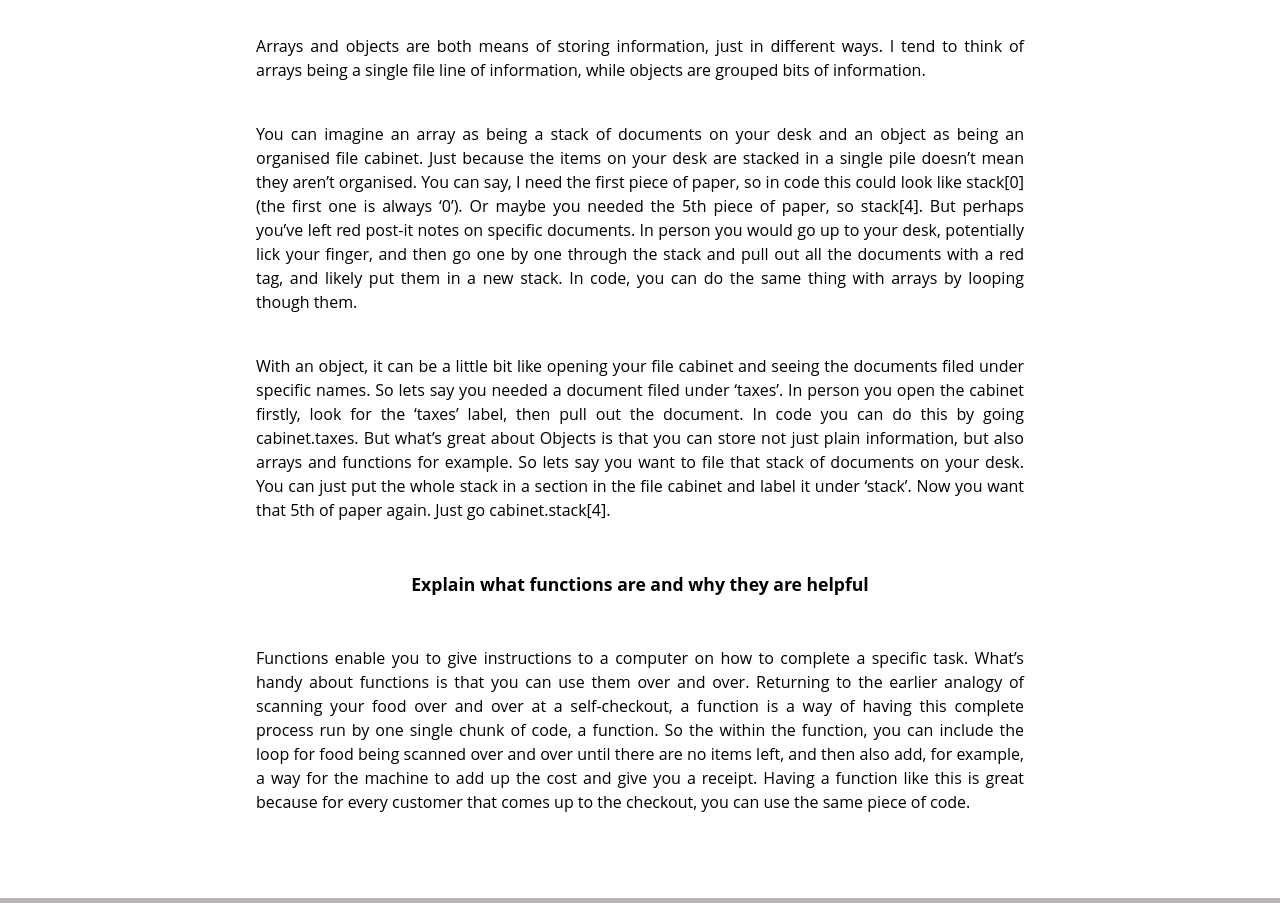
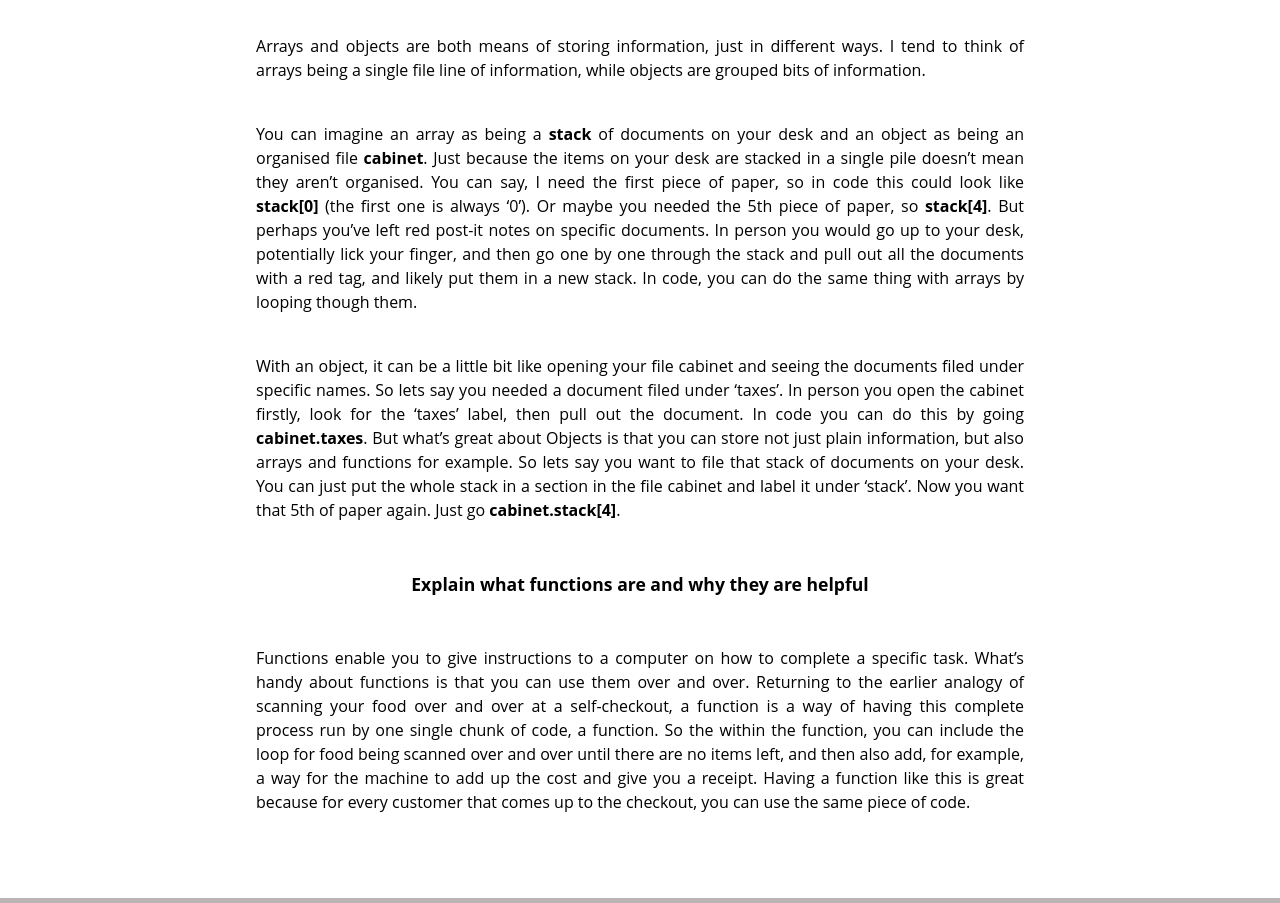
Before and after one commit to alvaro-hudson/alvaro-hudson.github.io, a plain HTML site: page blog/javascript-dom.html in a window 1280 px wide. Shown: the part 1920-2823 px from the top of the page. Drawn offline with Linux system fonts and the light colour scheme.

```diff
--- a/blog/javascript-dom.html
+++ b/blog/javascript-dom.html
@@ -41,8 +41,8 @@
 
       <h4>Explain the difference between accessing data from arrays and objects</h4>
       <p>Arrays and objects are both means of storing information, just in different ways. I tend to think of arrays being a single file line of information, while objects are grouped bits of information.</p>
-      <p>You can imagine an array as being a stack of documents on your desk and an object as being an organised file cabinet. Just because the items on your desk are stacked in a single pile doesn’t mean they aren’t organised. You can say, I need the first piece of paper, so in code this could look like stack[0] (the first one is always ‘0’). Or maybe you needed the 5th piece of paper, so stack[4]. But perhaps you’ve left red post-it notes on specific documents. In person you would go up to your desk, potentially lick your finger, and then go one by one through the stack and pull out all the documents with a red tag, and likely put them in a new stack. In code, you can do the same thing with arrays by looping though them.</p>
-      <p>With an object, it can be a little bit like opening your file cabinet and seeing the documents filed under specific names. So lets say you needed a document filed under ‘taxes’. In person you open the cabinet firstly, look for the ‘taxes’ label, then pull out the document. In code you can do this by going cabinet.taxes. But what’s great about Objects is that you can store not just plain information, but also arrays and functions for example. So lets say you want to file that stack of documents on your desk. You can just put the whole stack in a section in the file cabinet and label it under ‘stack’. Now you want that 5th of paper again. Just go cabinet.stack[4]. </p>
+      <p>You can imagine an array as being a <strong>stack</strong> of documents on your desk and an object as being an organised file <strong>cabinet</strong>. Just because the items on your desk are stacked in a single pile doesn’t mean they aren’t organised. You can say, I need the first piece of paper, so in code this could look like <strong>stack[0]</strong> (the first one is always ‘0’). Or maybe you needed the 5th piece of paper, so <strong>stack[4]</strong>. But perhaps you’ve left red post-it notes on specific documents. In person you would go up to your desk, potentially lick your finger, and then go one by one through the stack and pull out all the documents with a red tag, and likely put them in a new stack. In code, you can do the same thing with arrays by looping though them.</p>
+      <p>With an object, it can be a little bit like opening your file cabinet and seeing the documents filed under specific names. So lets say you needed a document filed under ‘taxes’. In person you open the cabinet firstly, look for the ‘taxes’ label, then pull out the document. In code you can do this by going <strong>cabinet.taxes</strong>. But what’s great about Objects is that you can store not just plain information, but also arrays and functions for example. So lets say you want to file that stack of documents on your desk. You can just put the whole stack in a section in the file cabinet and label it under ‘stack’. Now you want that 5th of paper again. Just go <strong>cabinet.stack[4]</strong>. </p>
 
       <h4>Explain what functions are and why they are helpful</h4>
       <p>Functions enable you to give instructions to a computer on how to complete a specific task. What’s handy about functions is that you can use them over and over. Returning to the earlier analogy of scanning your food over and over at a self-checkout, a function is a way of having this complete process run by one single chunk of code, a function. So the within the function, you can include the loop for food being scanned over and over until there are no items left, and then also add, for example, a way for the machine to add up the cost and give you a receipt. Having a function like this is great because for every customer that comes up to the checkout, you can use the same piece of code.</p>
--- a/styles/main.css
+++ b/styles/main.css
@@ -113,8 +113,6 @@
 }
 
 
-
-
 /* FOR BLOG POSTS */
 
 .tech-header {
```
